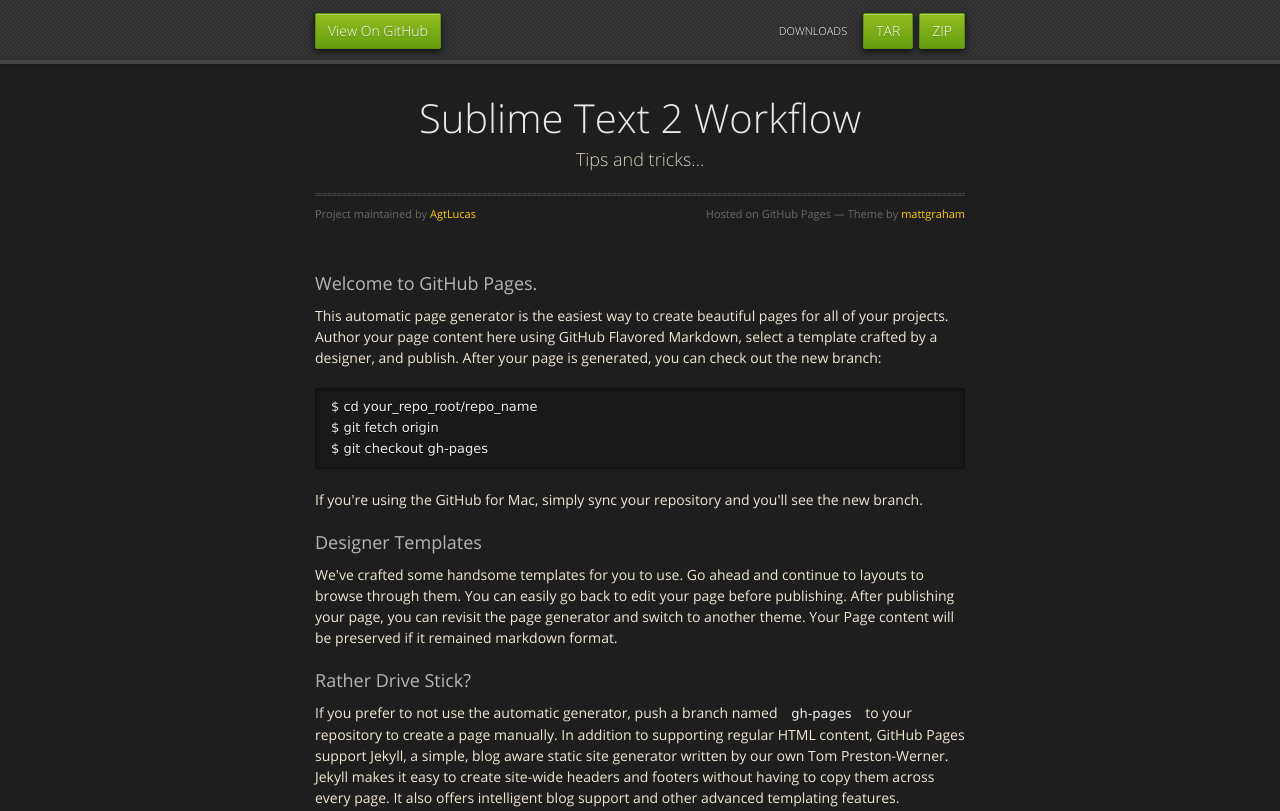
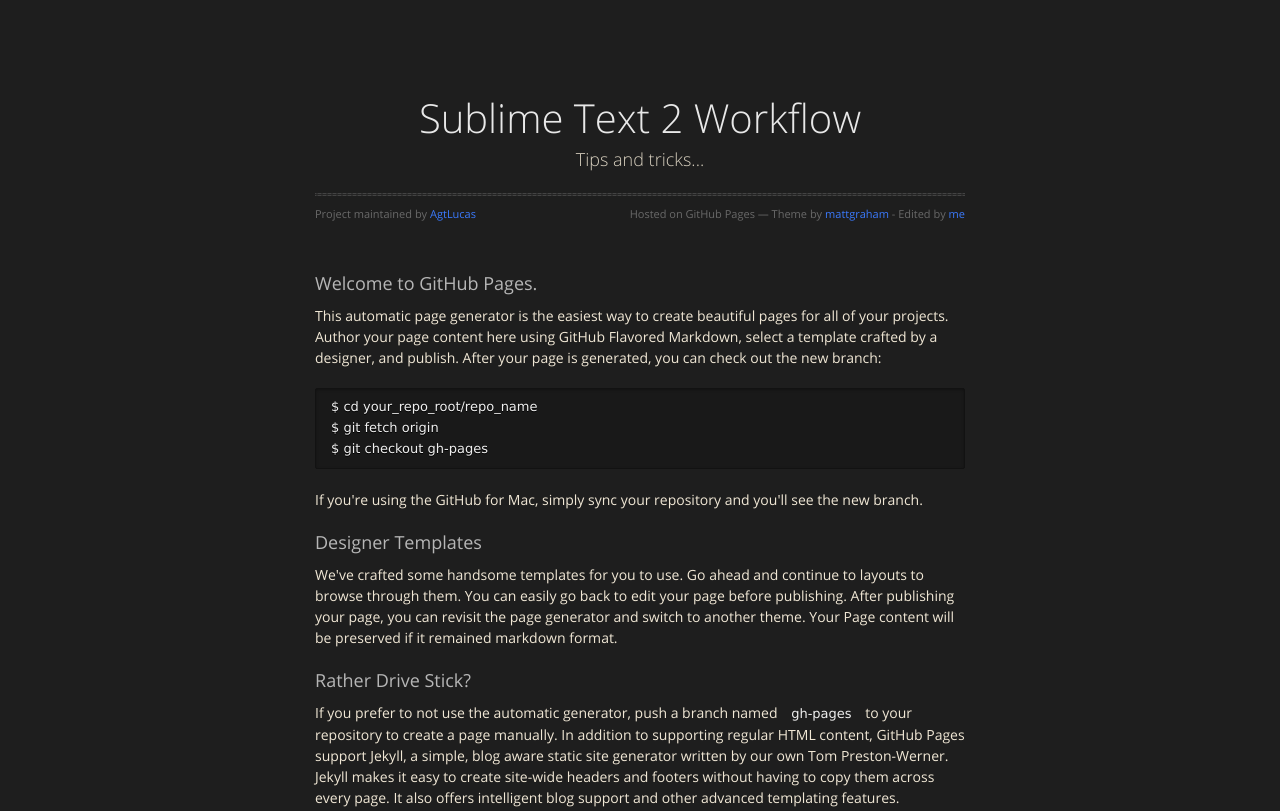
Before and after one commit to AgtLucas/st, a plain HTML site: page index.html in a window 1280 px wide. Shown: the top 811 px of the page. Drawn offline with nearby package versions, Linux system fonts and the light colour scheme.

Commit message:
Layout...

```diff
--- a/index.html
+++ b/index.html
@@ -18,14 +18,14 @@
 
   </head>
   <body>
-      <div id="header">
+      <!--<div id="header">
         <nav>
           <li class="fork"><a href="https://github.com/AgtLucas/st">View On GitHub</a></li>
-          <li class="downloads"><a href="https://github.com/AgtLucas/st/zipball/master">ZIP</a></li>
-          <li class="downloads"><a href="https://github.com/AgtLucas/st/tarball/master">TAR</a></li>
+          <li class="downloads"><a href="#">ZIP</a></li>
+          <li class="downloads"><a href="#">TAR</a></li>
           <li class="title">DOWNLOADS</li>
         </nav>
-      </div><!-- end header -->
+      </div>-->
 
     <div class="wrapper">
 
@@ -35,7 +35,7 @@
           <p>Tips and tricks...</p>
           <hr>
           <span class="credits left">Project maintained by <a href="https://github.com/AgtLucas">AgtLucas</a></span>
-          <span class="credits right">Hosted on GitHub Pages &mdash; Theme by <a href="https://twitter.com/michigangraham">mattgraham</a></span>
+          <span class="credits right">Hosted on GitHub Pages &mdash; Theme by <a href="https://twitter.com/michigangraham" target="_blank">mattgraham</a> - Edited by <a href="https://twitter.com/_agtlucas" target="_blank">me</a></span>
         </div>
 
         <h3>
--- a/stylesheets/styles.css
+++ b/stylesheets/styles.css
@@ -574,12 +574,12 @@
 }
 
 a {
-  color: #ffcc00;
+  color: #3B7AFD;
   font-weight: 400;
   text-decoration: none;
 }
 a:hover {
-  color: #ffeb9b;
+  color: #2F6DF1;
 }
 
 a small {
```
